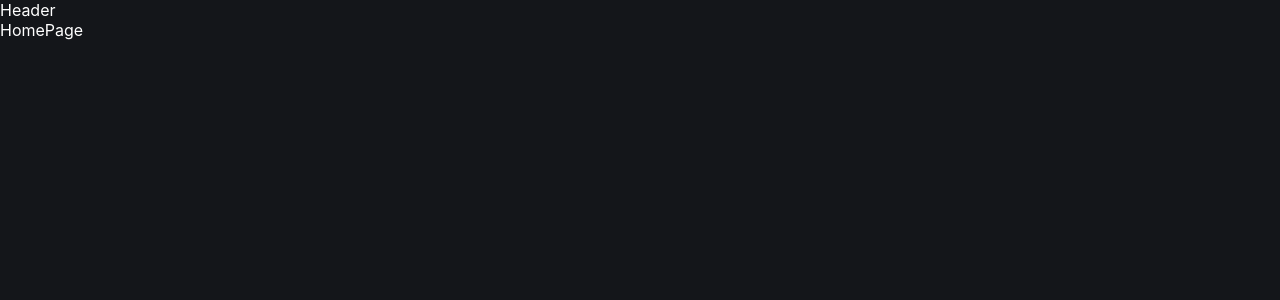
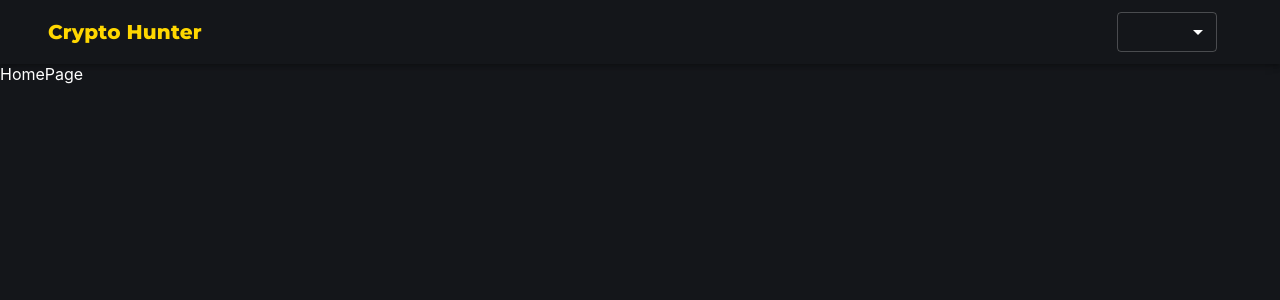
Before and after one commit to mohammedsaif001/cryptoTracker, a React (Create React App) app: page / in a window 1280 px wide. Shown: the top 300 px of the page. Built offline with nearby package versions, Linux system fonts and the light colour scheme.

Commit message:
Header Comp

```diff
--- a/src/App.js
+++ b/src/App.js
@@ -1,5 +1,5 @@
 import { makeStyles } from "@material-ui/core";
-import { BrowserRouter, Route, Switch } from 'react-router-dom';
+import { BrowserRouter, Route } from 'react-router-dom';
 import './App.css';
 import Header from './Components/Header';
 import CoinPage from './Pages/CoinPage';
@@ -15,16 +15,13 @@
 function App() {
 
   const classes = useStyles()
-  return (
-    <BrowserRouter>
-      <div className={classes.App}>
-        <Header />
-        <Switch>
-          <Route path='/' exact ><HomePage /></Route>
-          <Route path="/coins/:id"><CoinPage /></Route>
-        </Switch>
-      </div>
-    </BrowserRouter>
+  return (<BrowserRouter>
+    <div className={classes.App}>
+      <Header />
+      <Route path="/" component={HomePage} exact />
+      <Route path="/coins/:id" component={CoinPage} />
+    </div>
+  </BrowserRouter>
   );
 }
 
--- a/src/Components/Header.js
+++ b/src/Components/Header.js
@@ -1,9 +1,73 @@
-import React from 'react'
+import {
+    AppBar,
+    Container,
+    MenuItem,
+    Select,
+    Toolbar,
+    Typography,
+} from "@material-ui/core";
+import {
+    createTheme,
+    makeStyles,
+    ThemeProvider,
+} from "@material-ui/core/styles";
+import { useHistory } from "react-router-dom";
+// import { CryptoState } from "../CryptoContext";
 
-const Header = () => {
+const useStyles = makeStyles((theme) => ({
+    title: {
+        flex: 1,
+        color: "gold",
+        fontFamily: "Montserrat",
+        fontWeight: "bold",
+        cursor: "pointer",
+    },
+}));
+
+const darkTheme = createTheme({
+    palette: {
+        primary: {
+            main: "#fff",
+        },
+        type: "dark",
+    },
+});
+
+function Header() {
+    const classes = useStyles();
+    // const { currency, setCurrency } = CryptoState();
+
+    const history = useHistory();
+
     return (
-        <div>Header</div>
-    )
+        <ThemeProvider theme={darkTheme}>
+            <AppBar color="transparent" position="static">
+                <Container>
+                    <Toolbar>
+                        <Typography
+                            onClick={() => history.push('/')}
+                            variant="h6"
+                            className={classes.title}
+                        >
+                            Crypto Hunter
+                        </Typography>
+                        {/* <Button color="inherit">Login</Button> */}
+                        <Select
+                            variant="outlined"
+                            labelId="demo-simple-select-label"
+                            id="demo-simple-select"
+                            // value={currency}
+                            style={{ width: 100, height: 40, marginRight: 15 }}
+                        // onChange={(e) => setCurrency(e.target.value)}
+                        >
+                            <MenuItem value={"USD"}>USD</MenuItem>
+                            <MenuItem value={"INR"}>INR</MenuItem>
+                        </Select>
+                    </Toolbar>
+                </Container>
+            </AppBar>
+        </ThemeProvider >
+    );
 }
 
-export default Header
+export default Header;
```
